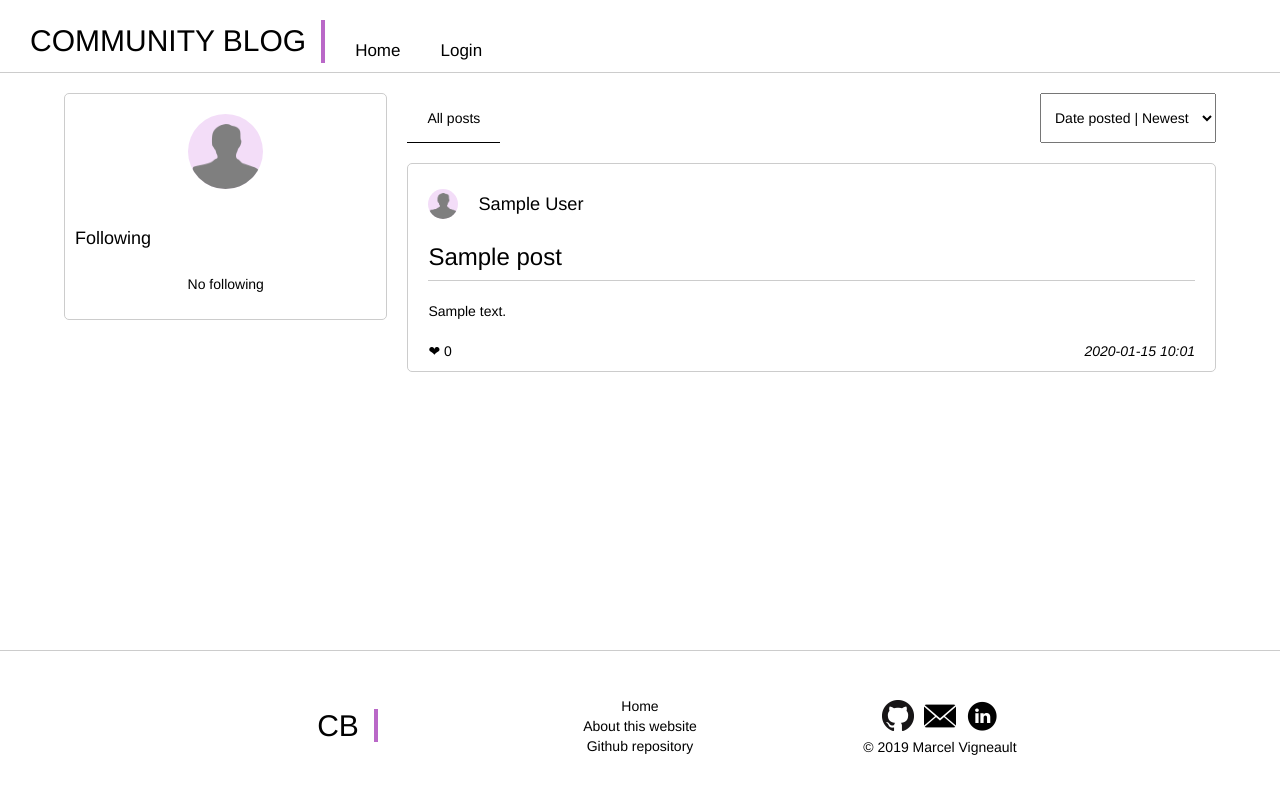
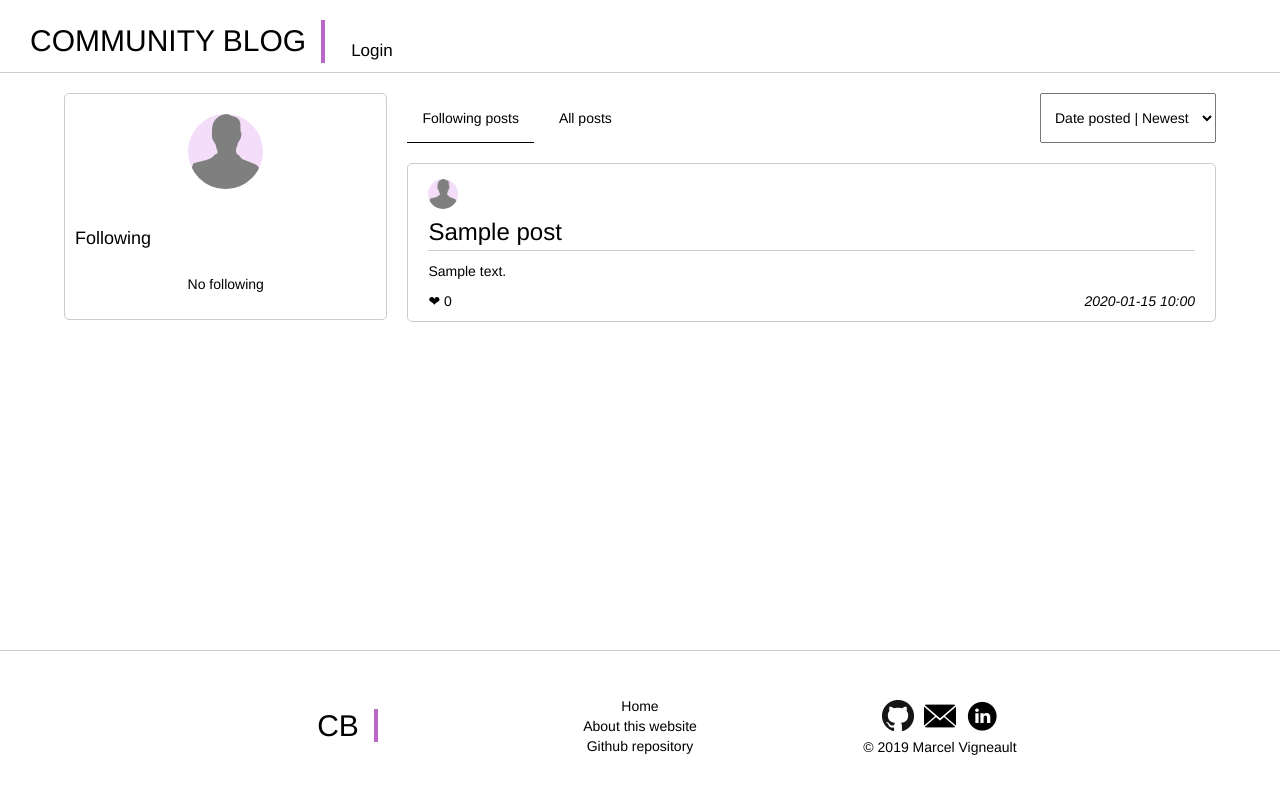
Before and after one commit to marcelvigneault1420/Symfony4-Blog, a Symfony app: template templates/blog/index.html.twig in a window 1280 px wide. Run offline with Twig, Linux system fonts and the light colour scheme; the template is opened without the code that fills it: most values are stand-ins (such as "Sample title", 1, 10 or a date in 2020); some libraries are stand-ins or nearby versions.

Commit message:
Ajout des 2 vues des usagers (Profile et liste) et permettre la recherche des usagers. Ajout aussi de CSS pour les usagers / profiles

```diff
--- a/TODO.txt
+++ b/TODO.txt
@@ -9,3 +9,7 @@ Ajax to see only one follower post
 Having line max number and if it's exceded you have a ::after and a fade out like patreon
 Order post by popularity
 Having a view count
+Following and the AJAX. The see all or see only followings
+If there's no post, show something like "Follow people to see something and maybe having the all selected by default.
+Add a bio
+Permettre d'avoir une liste des usagers automatique lors de la recherche en AJAX comme Facebook.
--- a/public/css/main.css
+++ b/public/css/main.css
@@ -1,7 +1,10 @@
 :root {
     --main-purple: #ba68c8;
+    --main-purple-dark: #a201be;
+    --main-purple-darker: #79008f;
     --main-purple-light: #f3ddf8;
     --main-sand: #ffff88;
+    --gray-border: 1px solid #ccc;
 }
 
 *,
@@ -66,10 +69,10 @@ nav ul {
 }
 
 nav a {
-    padding: 10px 10px;
+    padding: 10px 8px;
     display: block;
     font-size: 1.7rem;
-    margin: 0 10px;
+    margin: 0 8px;
 }
 
 nav a:hover,
@@ -143,7 +189,6 @@ aside .aside-wrapper {
 
 .profile img {
     margin: 20px;
-    padding-top: 10px;
 }
 
 .profile-picture {
@@ -178,16 +223,17 @@ aside .aside-wrapper {
 }
 
 .filters button {
-    padding: 0 20px;
+    padding: 0 15px;
     background: none;
     border: none;
+    margin-right: 10px;
 }
 
 .filters .button-selected {
     border-bottom: 1px solid black;
 }
 
-.feed-view .filters>*:nth-child(2) {
+.feed-view .filters>*:last-child {
     margin-left: auto;
     padding: 0 10px;
 }
@@ -200,41 +246,38 @@ aside .aside-wrapper {
 }
 
 article {
-    border: 1px solid #ccc;
-    padding: 20px 20px 10px 20px;
+    border: var(--gray-border);
+    padding: 10px 20px;
     border-radius: 5px;
     display: grid;
     align-content: start;
-    grid-template-rows: 40px auto auto auto;
 }
 
 article .post-author {
-    display: grid;
-    grid-template-columns: 40px 1fr;
+    display: flex;
+    font-size: 1.3em;
+    height: 40px;
     align-items: center;
-    font-size: 1.3em;
-    grid-gap: 10px;
+    align-content: center;
 }
 
-article img {
-    padding-top: 4px;
+.post-author span {
+    padding-left: 10px;
 }
 
-article a {
-    border-bottom: 1px solid #ccc;
-    padding: 20px 0 10px 0;
+article .post-title {
+    border-bottom: var(--gray-border);
+    padding: 5px 0 5px 0;
     display: block;
 }
 
 article .post-content {
-    padding: 20px 0px;
+    padding: 10px 0;
 }
 
 article .post-information {
     display: flex;
 }
-
-article .post-information {}
 
 .post-information div:nth-child(1) {
     flex: 1;
@@ -295,6 +338,74 @@ footer .footer-links ul {
     padding: 5px 5px;
 }
 
+.user-page,
+.user-search {
+    width: 90%;
+    margin: 0 auto;
+    max-width: 1000px;
+}
+
+.user-page h2 {
+    padding-top: 10px;
+}
+
+.user-page article {
+    margin-top: 20px;
+}
+
+.user-search h1 {
+    padding-top: 20px;
+    margin-bottom: 10px;
+    font-size: 2em;
+}
+
+h1 .search-title {
+    font-weight: bold;
+}
+
+.user-search .profile {
+    border: var(--gray-border);
+    border-radius: 5px;
+    display: grid;
+    align-items: stretch;
+    justify-content: stretch;
+    grid-template-columns: 150px 1fr;
+    grid-template-rows: 150px;
+}
+
+.user-search .profile-info {
+    display: flex;
+    flex-direction: column;
+    align-items: flex-start;
+    justify-content: flex-start;
+}
+
+.profile-info a {
+    font-size: 1.5em;
+    padding-top: 20px;
+}
+
+.profile a,
+.profile a:visited,
+.profile a h3 {
+    color: var(--main-purple-dark);
+}
+
+.profile a:hover,
+.profile a h3:hover {
+    color: var(--main-purple-darker);
+}
+
+.profile-info p {}
+
+.post-author a span {
+    color: var(--main-purple-dark);
+}
+
+.post-author a span:hover {
+    color: var(--main-purple-darker);
+}
+
 @media only screen and (max-width: 750px) {
     * {
         background-color: #0F0;
--- a/templates/base.html.twig
+++ b/templates/base.html.twig
@@ -13,10 +13,13 @@
             <header>
                 <a href="{{ path('blog_index') }}">community Blog</a>
                 <nav>
-                    <ul>
-                        <li><a href="{{ path('blog_index') }}">Home</a></li> {% if is_granted('IS_AUTHENTICATED_FULLY') %} <li><a href="{{ path('user_profile', {'id': app.user.id }) }}">Profile</a></li>
-                        <li class="split-li"></li>
-                        <li><a href="{{ path('blog_add') }}">Create a post</a></li>
+                    <ul> {% if is_granted('IS_AUTHENTICATED_FULLY') %} <li><a href="{{ path('user_profile', {'id': app.user.id }) }}">Profile</a></li>
+                        <li class="split-li">
+                            <form action="{{ path('user_list') }}" class="search-form" method="GET">
+                                <input name="search-bar-field" type="text" placeholder="Search"><button type="submit"><i>&#9906;</i></button>
+                            </form>
+                        </li>
+                        <li><a href="{{ path('blog_add') }}">Post</a></li>
                         <li><a href="{{ path('user_logout') }}">Logout</a></li> {% else %} <li><a href="{{ path('user_login') }}">Login</a></li> {% endif %}
                     </ul>
                 </nav>
--- /dev/null
+++ b/templates/blog/_article.html.twig
@@ -0,0 +1,18 @@
+<article> {% if hideUser == false %} <div class="post-author">
+        <a href="{{ path('user_profile', {'id': post.User.id }) }}">
+            <img class="profile-picture" src="{{ asset('img/avatar-placeholder.png') }}" width="30" height="30" alt="">
+            <span>{{ post.User.DisplayName }}</span>
+        </a>
+    </div> {% endif %} <h3>
+        <a class="post-title" href="{{ path('blog_post', {'id': post.id}) }}">{{ post.Title }}</a>
+    </h3>
+    <p class="post-content">
+        {{ post.Content | nl2br }}
+    </p>
+    <div class="post-information">
+        <div class="hearts"> ❤ 0 </div>
+        <i>
+            {{ post.DatePosted | date('Y-m-d H:i') }}
+        </i>
+    </div>
+</article>
--- a/templates/blog/index.html.twig
+++ b/templates/blog/index.html.twig
@@ -2,8 +2,12 @@
     <aside>
         <div class="aside-wrapper">
             <div class="profile">
-                <img class="profile-picture" src="{{ asset('img/avatar-placeholder.png') }}" width="75" height="75" alt="">
-                <h3>{{ app.user.DisplayName }}</h3>
+                <a href="{{ path('user_profile', {'id': app.user.id }) }}">
+                    <img class="profile-picture" src="{{ asset('img/avatar-placeholder.png') }}" width="75" height="75" alt="">
+                </a>
+                <h3>
+                    <a href="{{ path('user_profile', {'id': app.user.id }) }}">{{ app.user.DisplayName }}</a>
+                </h3>
             </div>
             <div class="following-list">
                 <h4> Following </h4>
@@ -13,31 +17,15 @@
     </aside>
     <div class="feed-view">
         <section class="filters">
-            <button class="button-selected">All posts</button>
+            <button class="button-selected">Following posts</button>
+            <button class="">All posts</button>
             <select name="order-by" id="order-by">
                 <option value="date-new">Date posted | Newest</option>
                 <option value="date-old">Date posted | Oldest</option>
                 <option value="popularity">Most popular</option>
             </select>
         </section>
-        <section class="posts"> {% for post in listPosts %} <article>
-                <div class="post-author">
-                    <img class="profile-picture" src="{{ asset('img/avatar-placeholder.png') }}" width="30" height="30" alt="">
-                    <p>{{ post.User.DisplayName }}</p>
-                </div>
-                <h3>
-                    <a href="{{ path('blog_post', {'id': post.id}) }}">{{ post.Title }}</a>
-                </h3>
-                <p class="post-content">
-                    {{ post.Content | nl2br }}
-                </p>
-                <div class="post-information">
-                    <div class="hearts"> ❤ 0 </div>
-                    <i>
-                        {{ post.DatePosted | date('Y-m-d H:m') }}
-                    </i>
-                </div>
-            </article> {% else %} <article>
+        <section class="posts"> {% for post in listPosts %} {{ include('blog/_article.html.twig', { 'post': post, 'hideUser': false }) }} {% else %} <article>
                 <p>No ad found</p>
             </article> {% endfor %} </section>
     </div>
```
Also changed, not shown: other parts of public/css/main.css (+47 -4 lines), src/Controller/UserController.php (+13 -3 lines), src/Repository/UserRepository.php (+18 -8 lines), templates/blog/post.html.twig (+7 -16 lines), templates/user/list.html.twig (+11 -20 lines), templates/user/profile.html.twig (+8 -17 lines).
